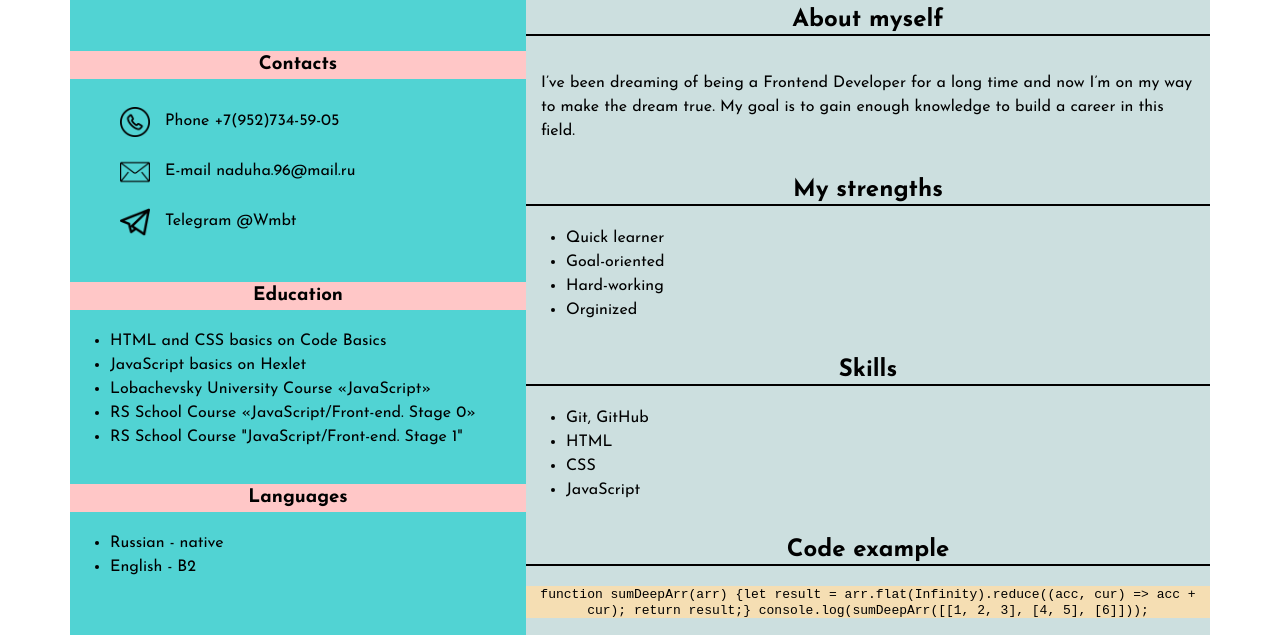
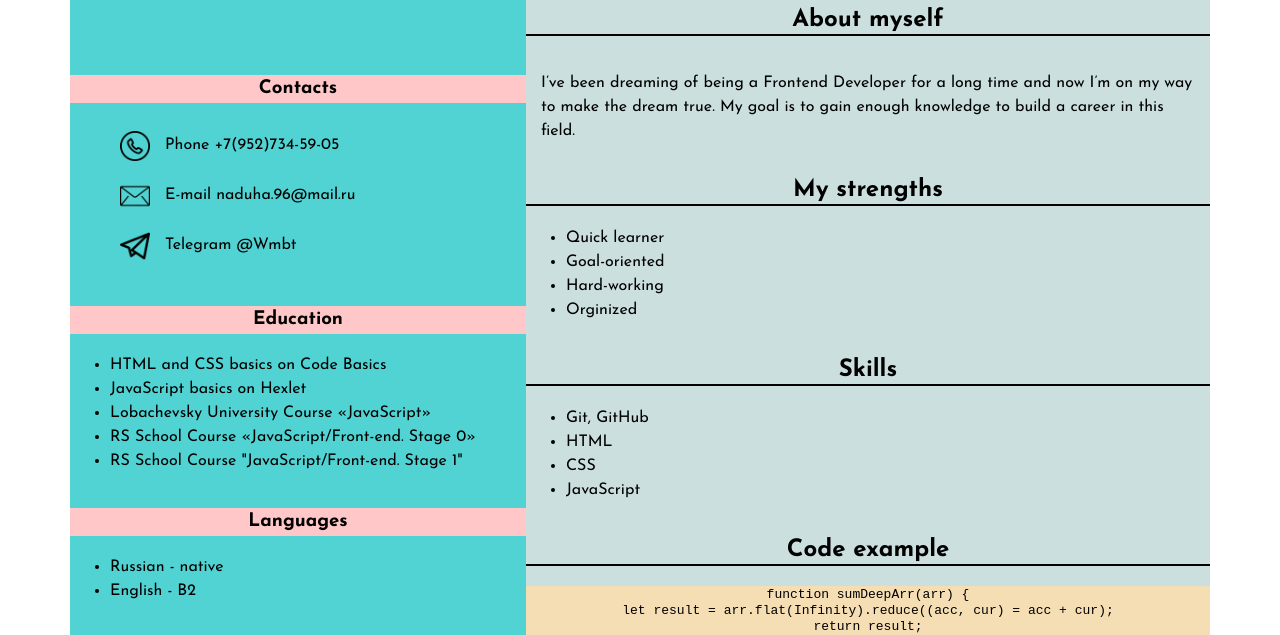
Before and after one commit to Wombatya/rsschool-cv, a plain HTML site: page index.html in a window 1280 px wide. Shown: the part 353-988 px from the top of the page. Drawn offline with Linux system fonts and the light colour scheme.

Commit message:
fix: change code example

```diff
--- a/index.html
+++ b/index.html
@@ -108,7 +108,12 @@
           <div class="divider"></div>
           <div class="code-example">
           <code>
-            function sumDeepArr(arr) {let result = arr.flat(Infinity).reduce((acc, cur) => acc + cur); return result;} console.log(sumDeepArr([[1, 2, 3], [4, 5], [6]]));
+            function sumDeepArr(arr) { <br>
+            let result = arr.flat(Infinity).reduce((acc, cur) = acc + cur);
+            <br>
+            return result; <br>
+            } <br>
+            console.log(sumDeepArr([[1, 2, 3], [4, 5], [6]]));
           </code>
         </div>
         </div>
```
